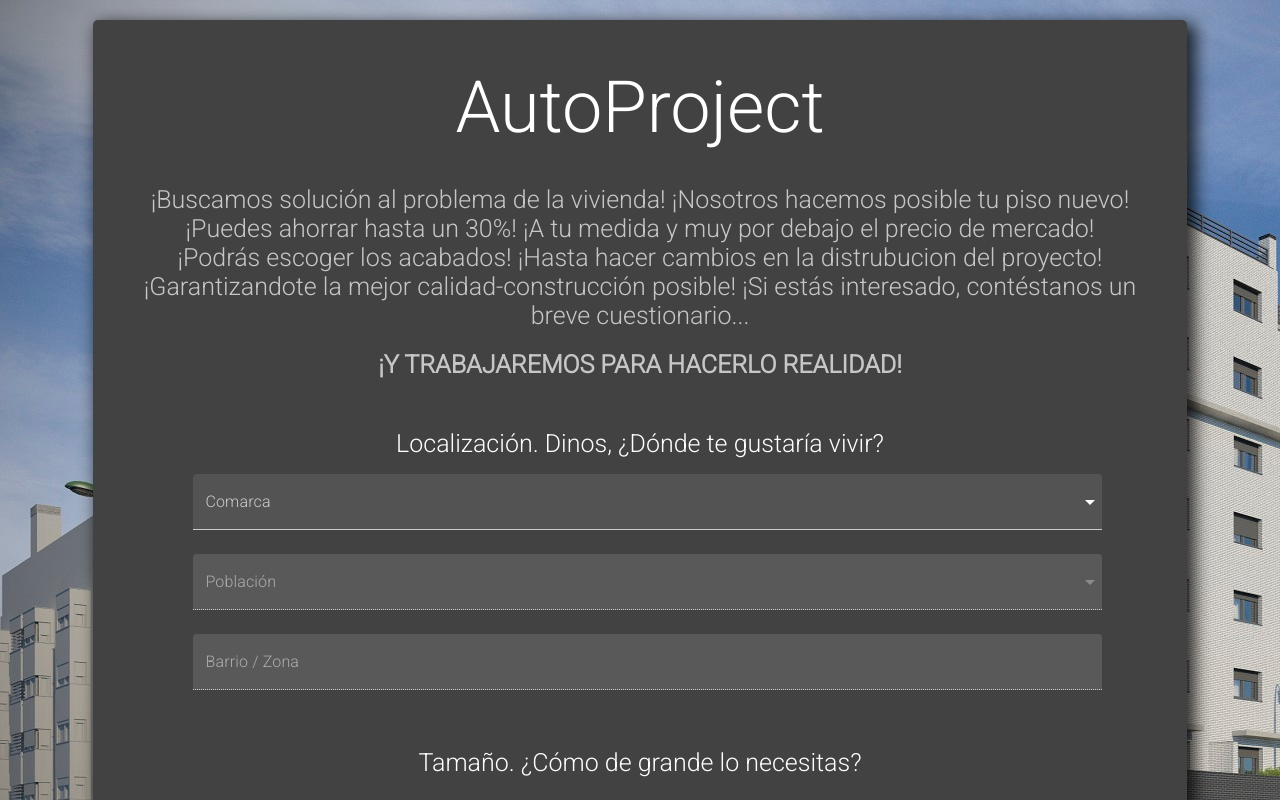
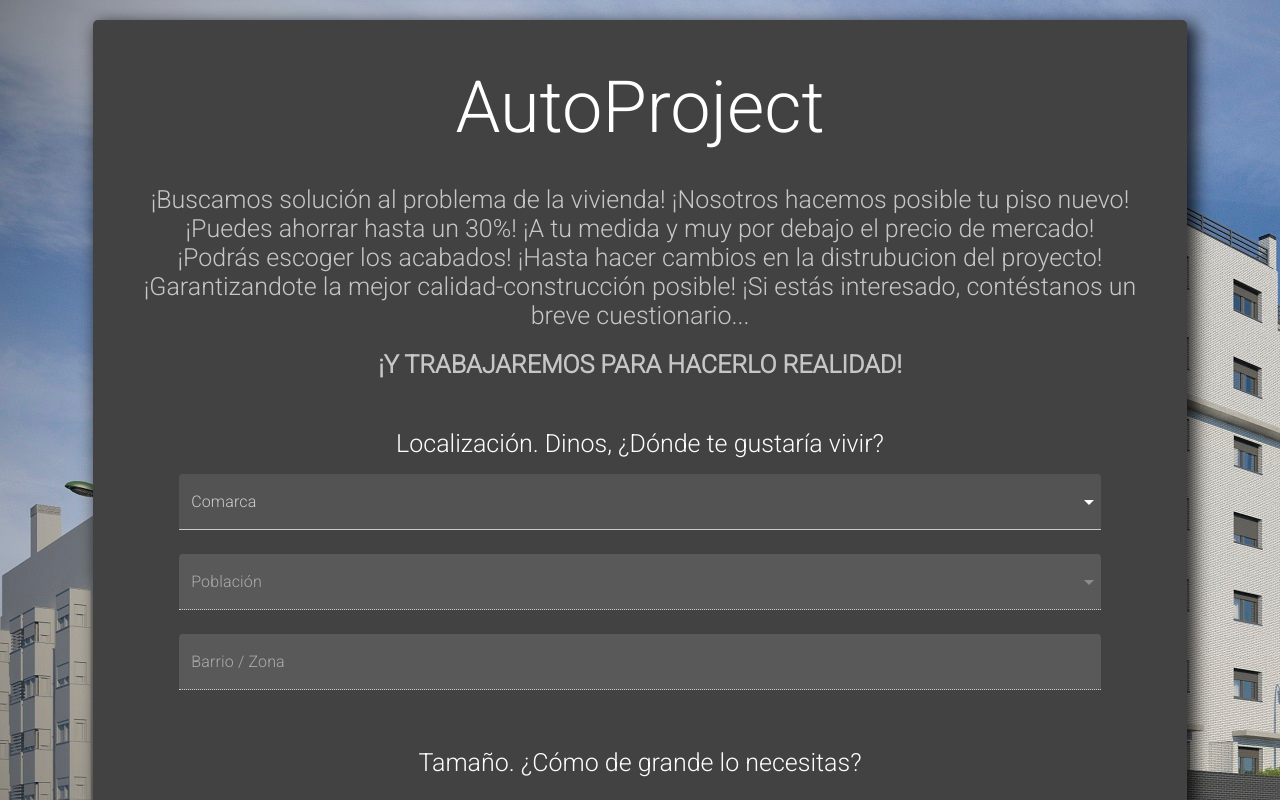
Before and after one commit to Xavierperals/autoproject, a React (Create React App) app: page / in a window 1280 px wide. Shown: the top 800 px of the page. Built offline with nearby package versions, Linux system fonts and the light colour scheme; no server answers.

Commit message:
no padding left

```diff
--- a/src/components/autoproject-form/AutoProjectForm.scss
+++ b/src/components/autoproject-form/AutoProjectForm.scss
@@ -8,6 +8,10 @@
 
   .inputs {
     padding-left: 15px;
+
+    @media (max-width: 1300px) {
+      padding-left: 0;
+    }
   }
 
   .input-wrapper {
```
